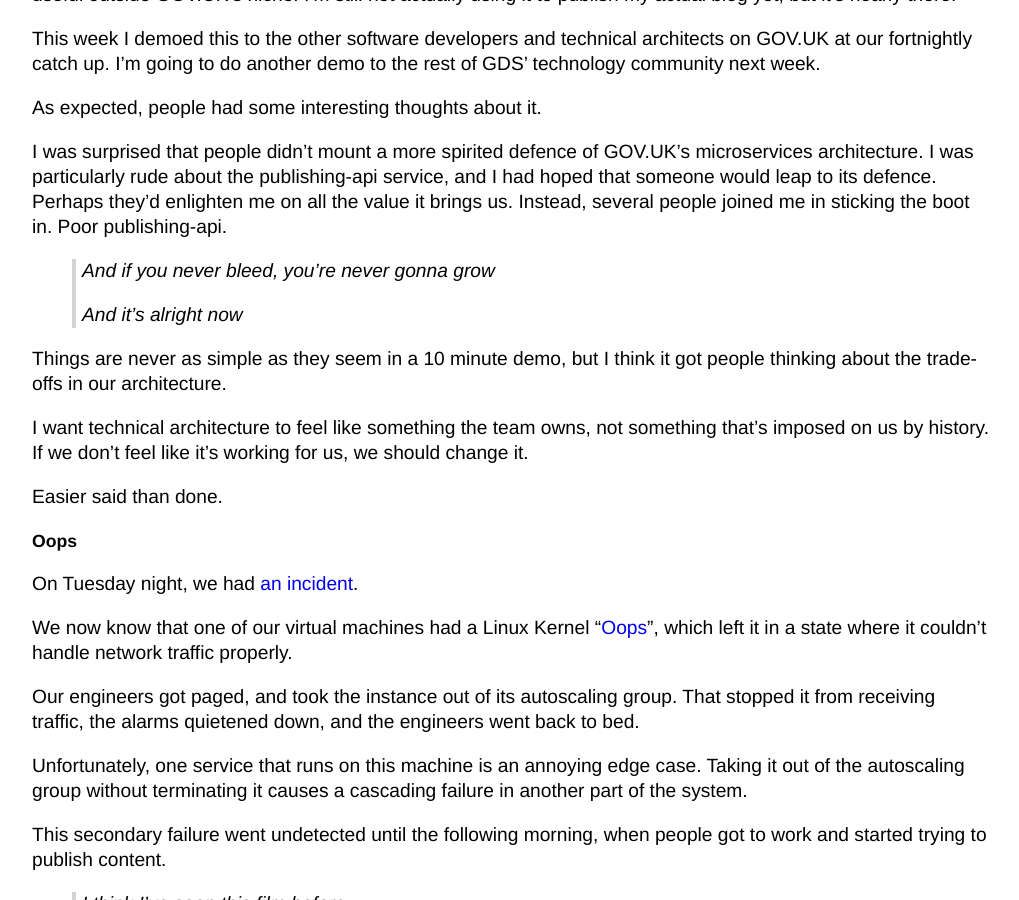
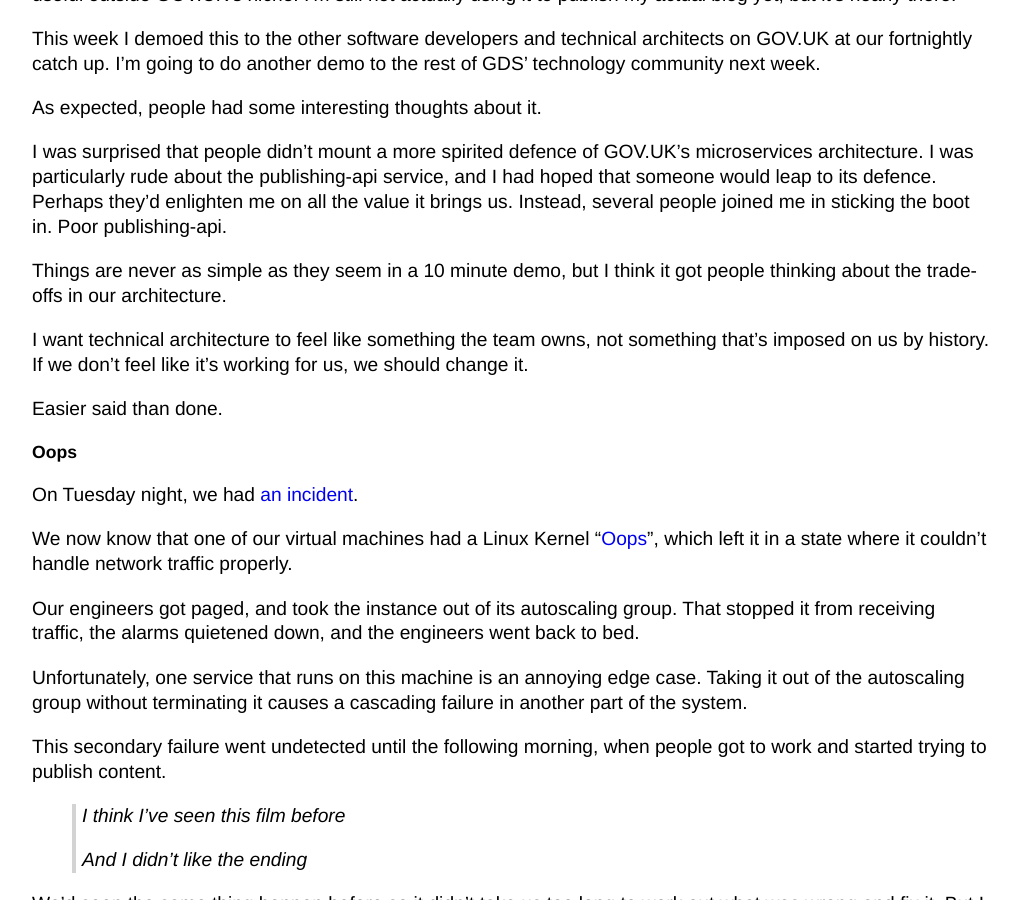
Before and after one commit to richardTowers/richardtowers.github.com, a Jekyll site: the page built from _posts/2021-01-17-weeknotes-s01e02.md, in a window 1280 px wide and 900 px high, scrolled down 1406 px. Shown: the whole window, without its empty margins (128-1147 px from the left). Built offline with Jekyll 4.4.1, drawn with Linux system fonts in a browser that asks for light colours.

Commit message:
Remove spurious Taylor Swift reference
This one doesn't work as well as the other two, and I think there's
probably more than enough Tay in here for one week.

```diff
--- a/_posts/2021-01-17-weeknotes-s01e02.md
+++ b/_posts/2021-01-17-weeknotes-s01e02.md
@@ -86,10 +86,6 @@
 service, and I had hoped that someone would leap to its defence. Perhaps they'd
 enlighten me on all the value it brings us. Instead, several people joined me
 in sticking the boot in. Poor publishing-api.
-
-> And if you never bleed, you're never gonna grow
->
-> And it's alright now
 
 Things are never as simple as they seem in a 10 minute demo, but I think it got
 people thinking about the trade-offs in our architecture.
```
